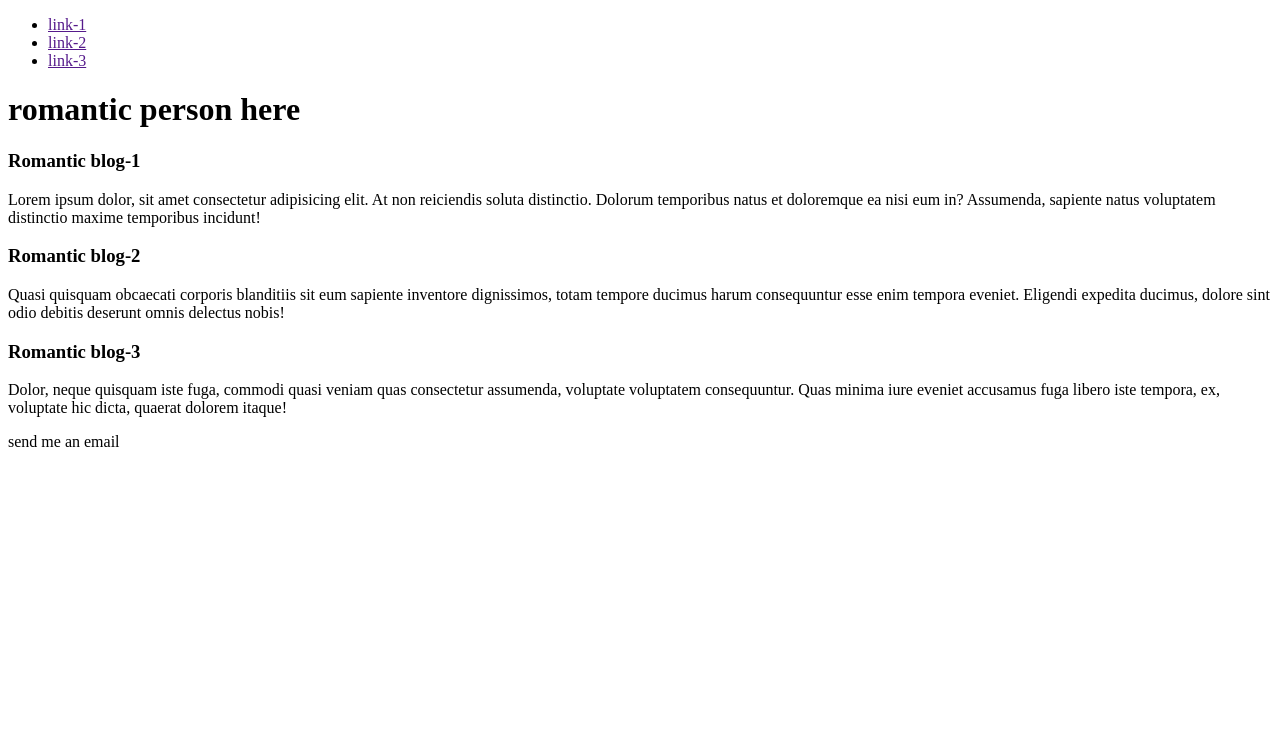
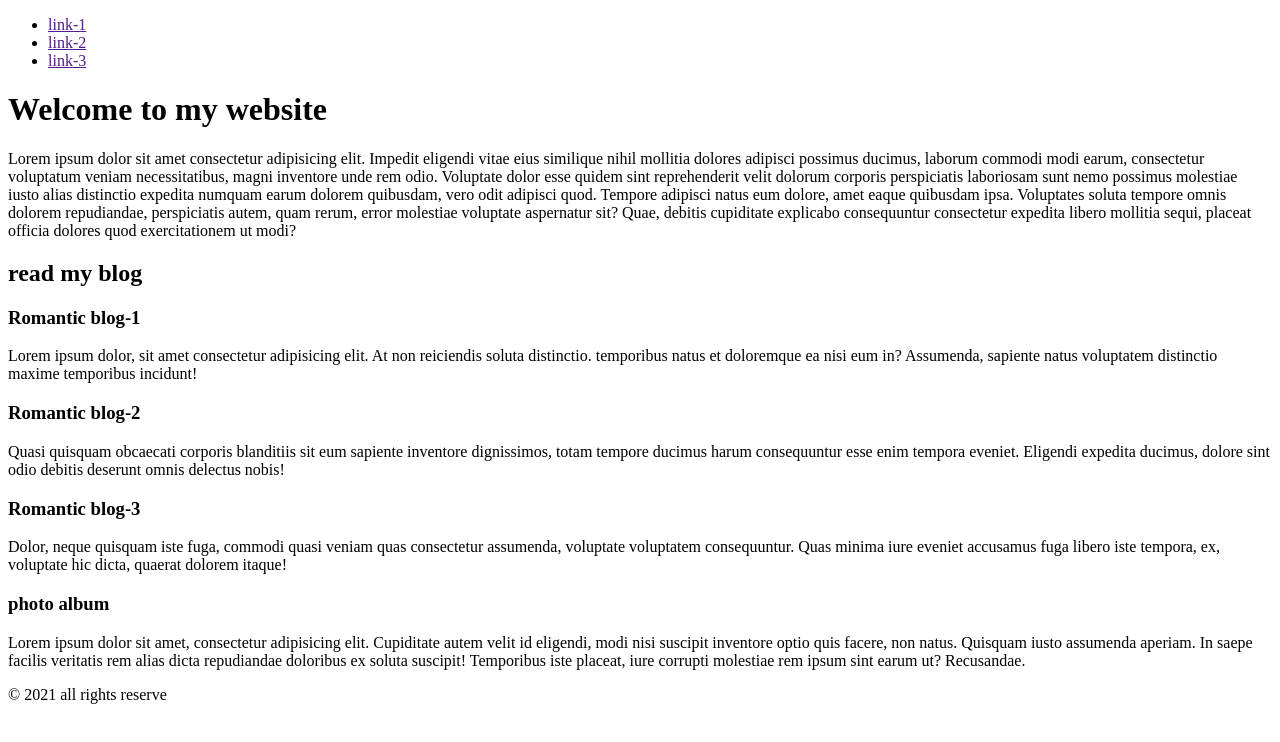
Before and after one commit to farhadpHero/html-5, a plain HTML site: page semantic.html in a window 1280 px wide. Drawn offline with Linux system fonts and the light colour scheme.

Commit message:
some added

```diff
--- a/semantic.html
+++ b/semantic.html
@@ -8,32 +8,49 @@
      <title>farhad practicing website</title>
  </head>
  <body>
-     <div class="header">
-         <ul>
-             <li><a href="">link-1</a></li>
-             <li><a href="">link-2</a></li>
-             <li><a href="">link-3</a></li>
-         </ul>
-         <h1>romantic person here</h1>
-     </div>
+     <header>
+        <nav>
+            <ul>
+                <li><a href="">link-1</a></li>
+                <li><a href="">link-2</a></li>
+                <li><a href="">link-3</a></li>
+            </ul>
+        </nav>
+        <h1>Welcome to my website</h1>
+        <p>Lorem ipsum dolor sit amet consectetur adipisicing elit. Impedit eligendi vitae eius similique nihil mollitia dolores adipisci possimus ducimus, laborum commodi modi earum, consectetur voluptatum veniam necessitatibus, magni inventore unde rem odio. Voluptate dolor esse quidem sint reprehenderit velit dolorum corporis perspiciatis laboriosam sunt nemo possimus molestiae iusto alias distinctio expedita numquam earum dolorem quibusdam, vero odit adipisci quod. Tempore adipisci natus eum dolore, amet eaque quibusdam ipsa. Voluptates soluta tempore omnis dolorem repudiandae, perspiciatis autem, quam rerum, error molestiae voluptate aspernatur sit? Quae, debitis cupiditate explicabo consequuntur consectetur expedita libero mollitia sequi, placeat officia dolores quod exercitationem ut modi?</p>
+     </header>
 
 
-     <div class="blog-container">
-        <div class="blog">
+     <main>
+         <!-- new section start from here -->
+     <section>
+        <h2>read my blog</h2>
+        <article class="blog">
             <h3>Romantic blog-1</h3>
-            <p>Lorem ipsum dolor, sit amet consectetur adipisicing elit. At non reiciendis soluta distinctio. Dolorum temporibus natus et doloremque ea nisi eum in? Assumenda, sapiente natus voluptatem distinctio maxime temporibus incidunt!</p>
+            <p>Lorem ipsum dolor, sit amet consectetur adipisicing elit. At non reiciendis soluta distinctio. temporibus natus et doloremque ea nisi eum in? Assumenda, sapiente natus voluptatem distinctio maxime temporibus incidunt!</p>
         </div>
-        <div class="blog">
+
+        <article class="blog">
             <h3>Romantic blog-2</h3>
             <p>Quasi quisquam obcaecati corporis blanditiis sit eum sapiente inventore dignissimos, totam tempore ducimus harum consequuntur esse enim tempora eveniet. Eligendi expedita ducimus, dolore sint odio debitis deserunt omnis delectus nobis!</p>
         </div>
-        <div class="blog">
+
+        <article class="blog">
             <h3>Romantic blog-3</h3>
             <p>Dolor, neque quisquam iste fuga, commodi quasi veniam quas consectetur assumenda, voluptate voluptatem consequuntur. Quas minima iure eveniet accusamus fuga libero iste tempora, ex, voluptate hic dicta, quaerat dolorem itaque!</p>
         </div>
-        <div class="footer">
-            <p>send me an email</p>
-        </div>
-     </div>
+     </section>
+
+<!-- new section start from here -->
+    <section class="container">
+        <h3>photo album</h3>
+        <p>Lorem ipsum dolor sit amet, consectetur adipisicing elit. Cupiditate autem velit id eligendi, modi nisi suscipit inventore optio quis facere, non natus. Quisquam iusto assumenda aperiam. In saepe facilis veritatis rem alias dicta repudiandae doloribus ex soluta suscipit! Temporibus iste placeat, iure corrupti molestiae rem ipsum sint earum ut? Recusandae.</p>
+    </div>
+    </section>
+    </main>
+
+      <footer>
+          <p> &copy 2021 all rights reserve</p>
+      </footer>
  </body>
  </html>
```
Also changed, not shown: index.html (+4 -3 lines), home.html (added), style.css (line endings or trailing spaces), 1 other file.
